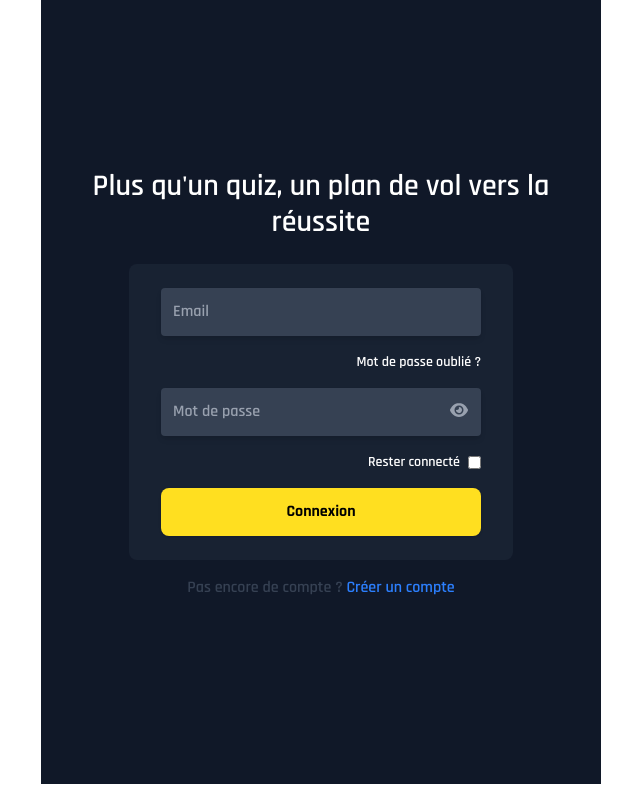
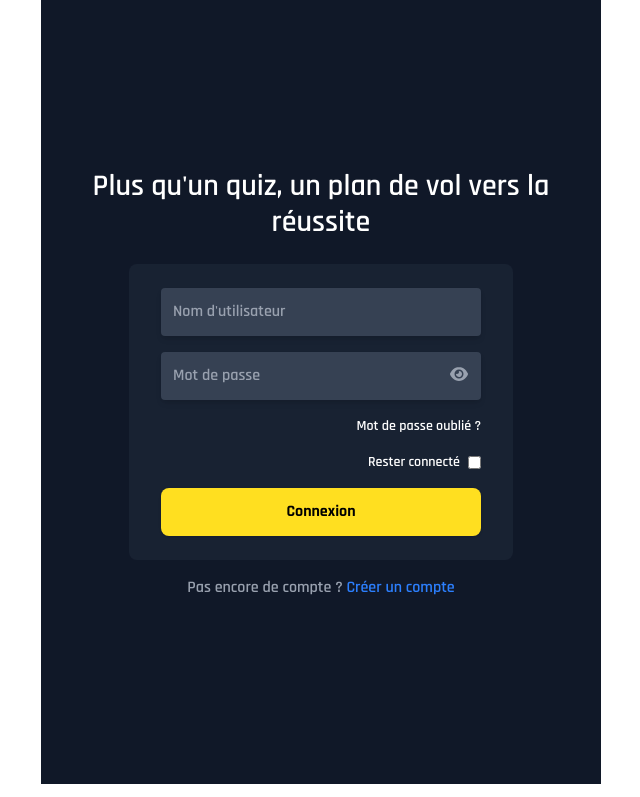
Before and after one commit to 2024-devops-alt-dist/micro-saas-AC, a React (Vite) app in the folder client/: page / in a window 1280 px wide. Shown: the part 464-1261 px from the top of the page, without its empty margins (319-959 px from the left). Built offline with nearby package versions, Linux system fonts and the light colour scheme; no server answers; a web font is replaced by a local one.

Commit message:
feat(auth): implement auth logic in frontend

```diff
--- a/client/src/components/InputField.tsx
+++ b/client/src/components/InputField.tsx
@@ -5,9 +5,18 @@ type InputFieldProps = {
   value?: string;
   onChange?: (e: React.ChangeEvent<HTMLInputElement>) => void;
   className?: string;
+  required?: boolean;
 };
 
-const InputField = ({ type, placeholder, value, onChange, className, id }: InputFieldProps) => (
+const InputField = ({
+  type,
+  placeholder,
+  value,
+  onChange,
+  className,
+  id,
+  required,
+}: InputFieldProps) => (
   <input
     type={type}
     placeholder={placeholder}
@@ -15,6 +24,7 @@ const InputField = ({ type, placeholder, value, onChange, className, id }: Input
     onChange={onChange}
     id={id}
     className={`${className}`}
+    required={required}
   />
 );
 
--- a/client/src/features/auth/components/AuthForm.tsx
+++ b/client/src/features/auth/components/AuthForm.tsx
@@ -1,55 +1,133 @@
 import InputField from "../../../components/InputField";
 import Button from "../../../components/Button";
 import { useState } from "react";
-import { faEyeSlash } from "@fortawesome/free-solid-svg-icons";
-import { faEye } from "@fortawesome/free-solid-svg-icons";
+import { faEyeSlash, faEye } from "@fortawesome/free-solid-svg-icons";
 import { FontAwesomeIcon } from "@fortawesome/react-fontawesome";
-
-
+import { authService } from "../services/authService";
 
 function AuthForm() {
   const [showPassword, setShowPassword] = useState(false);
+  const [isLogin, setIsLogin] = useState(true);
+  const [username, setUsername] = useState("");
+  const [email, setEmail] = useState("");
+  const [password, setPassword] = useState("");
+  const [error, setError] = useState("");
+  const [message, setMessage] = useState("");
+
+  const handleSubmit = async (e: React.FormEvent) => {
+    e.preventDefault();
+    setError("");
+    setMessage("");
+
+    try {
+      if (isLogin) {
+        await authService.login(username, password);
+        setMessage("Connexion réussie !");
+      } else {
+        await authService.register(username, email, password);
+        setMessage("Compte créé avec succès ! Connectez-vous.");
+        setIsLogin(true);
+      }
+    } catch (err) {
+      setError(err instanceof Error ? err.message : "Une erreur est survenue");
+    }
+  };
 
   return (
     <div className="min-h-screen flex flex-col items-center justify-center bg-gray-900 text-white p-6">
-        <h2 className="text-3xl text-center max-w-lg mb-6">Plus qu'un quiz, un plan de vol vers la réussite</h2>
-      <form className="rounded-lg px-8 py-6 w-full max-w-sm flex flex-col gap-4 bg-gray-800/60">
-       <InputField
-       type="text"
-       placeholder="Email"
-       className="w-full p-3 rounded bg-gray-700 placeholder-gray-400 shadow-md"
-       id="email" />
-        <div className="flex justify-end  text-shadow-white">
-          <a href="#" className="text-sm text-white hover:underline">Mot de passe oublié ?</a>
-        </div>
+      <h2 className="text-3xl text-center max-w-lg mb-6">
+        {isLogin
+          ? "Plus qu'un quiz, un plan de vol vers la réussite"
+          : "Prêt pour le décollage ? Créez votre compte"}
+      </h2>
+
+      <form
+        onSubmit={handleSubmit}
+        className="rounded-lg px-8 py-6 w-full max-w-sm flex flex-col gap-4 bg-gray-800/60"
+      >
+        {error && (
+          <p className="text-red-500 text-sm bg-red-100/10 p-2 rounded">{error}</p>
+        )}
+        {message && (
+          <p className="text-green-500 text-sm bg-green-100/10 p-2 rounded">
+            {message}
+          </p>
+        )}
+
+        <InputField
+          type="text"
+          placeholder="Nom d'utilisateur"
+          value={username}
+          onChange={(e) => setUsername(e.target.value)}
+          className="w-full p-3 rounded bg-gray-700 placeholder-gray-400 shadow-md"
+          id="username"
+          required
+        />
+
+        {!isLogin && (
+          <InputField
+            type="email"
+            placeholder="Email"
+            value={email}
+            onChange={(e) => setEmail(e.target.value)}
+            className="w-full p-3 rounded bg-gray-700 placeholder-gray-400 shadow-md"
+            id="email"
+            required
+          />
+        )}
+
         <div className="relative">
           <InputField
             type={showPassword ? "text" : "password"}
             placeholder="Mot de passe"
-            className="w-full p-3 rounded bg-gray-700  placeholder-gray-400 shadow-md"
+            value={password}
+            onChange={(e) => setPassword(e.target.value)}
+            className="w-full p-3 rounded bg-gray-700 placeholder-gray-400 shadow-md"
             id="password"
+            required
           />
           <button
             type="button"
             onClick={() => setShowPassword(!showPassword)}
             className="absolute right-3 top-1/2 transform -translate-y-1/2 text-gray-400 hover:text-gray-300 cursor-pointer"
           >
-            {showPassword ? <FontAwesomeIcon icon={faEyeSlash} /> : <FontAwesomeIcon icon={faEye} />}
+            {showPassword ? (
+              <FontAwesomeIcon icon={faEyeSlash} />
+            ) : (
+              <FontAwesomeIcon icon={faEye} />
+            )}
           </button>
         </div>
-        <label className="flex justify-end  text-shadow-white gap-2 items-center text-sm">
+
+        {isLogin && (
+          <div className="flex justify-end text-shadow-white">
+            <a href="#" className="text-sm text-white hover:underline">
+              Mot de passe oublié ?
+            </a>
+          </div>
+        )}
+
+        <label className="flex justify-end text-shadow-white gap-2 items-center text-sm">
           Rester connecté
           <input type="checkbox" className="accent-blue-500" />
         </label>
+
         <Button
           type="submit"
           className="px-6 py-3 rounded-lg bg-yellow-300 hover:bg-yellow-400 cursor-pointer shadow font-bold text-black text-base transition active:scale-95 disabled:opacity-50"
         >
-          Connexion
+          {isLogin ? "Connexion" : "S'inscrire"}
         </Button>
       </form>
-      <p className="mt-4 text-gray-700">
-        Pas encore de compte ? <a href="#" className="text-blue-500 hover:underline">Créer un compte</a>
+
+      <p className="mt-4 text-gray-400">
+        {isLogin ? "Pas encore de compte ?" : "Déjà un compte ?"} {" "}
+        <button
+          onClick={() => setIsLogin(!isLogin)}
+          className="text-blue-500 hover:underline cursor-pointer"
+        >
+          {isLogin ? "Créer un compte" : "Se connecter"}
+        </button>
       </p>
     </div>
   );
--- /dev/null
+++ b/client/src/features/auth/services/authService.ts
@@ -0,0 +1,31 @@
+import { apiFetch } from "../../../services/api";
+//stocker le token dans localStorage
+export const authService = {
+    async login(username: string, password: string) {
+        const data = await apiFetch("/api/token/", {
+            method: "POST",
+            body: JSON.stringify({ username, password }),
+        });
+        if (data.access) {
+            localStorage.setItem("access_token", data.access);
+            localStorage.setItem("refresh_token", data.refresh);
+        }
+        return data;
+    },
+
+    async register(username: string, email: string, password: string) {
+        return apiFetch("/api/register/", {
+            method: "POST",
+            body: JSON.stringify({ username, email, password }),
+        });
+    },
+
+    logout() {
+        localStorage.removeItem("access_token");
+        localStorage.removeItem("refresh_token");
+    },
+
+    isAuthenticated() {
+        return !!localStorage.getItem("access_token");
+    },
+};
--- a/client/src/services/api.tsx
+++ b/client/src/services/api.tsx
@@ -1,12 +1,24 @@
 
 const API_URL = import.meta.env.VITE_API_URL;
-
-export async function apiFetch(endpoint: string, options?: RequestInit) {
+//vérifier si il y a un jeton dans le navigateur si oui l'ajouter à la requête dans les headers
+export async function apiFetch(endpoint: string, options: RequestInit = {}) {
   if (!API_URL) {
     throw new Error("API_URL is not defined");
   }
+
+  const token = localStorage.getItem("access_token");
+
+  const headers = {
+    ...options.headers,
+    ...(token ? { Authorization: `Bearer ${token}` } : {}),
+    "Content-Type": "application/json",
+  };
+
   try {
-    const response = await fetch(`${API_URL}${endpoint}`, options);
+    const response = await fetch(`${API_URL}${endpoint}`, {
+      ...options,
+      headers,
+    });
     if (!response.ok) throw new Error("Erreur lors de la récupération des données");
     return response.json();
   } catch (error) {
```
